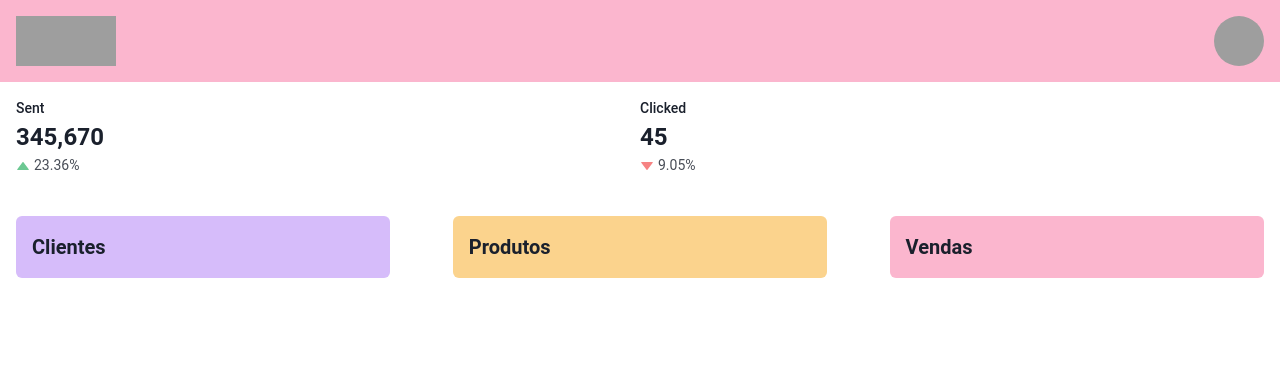
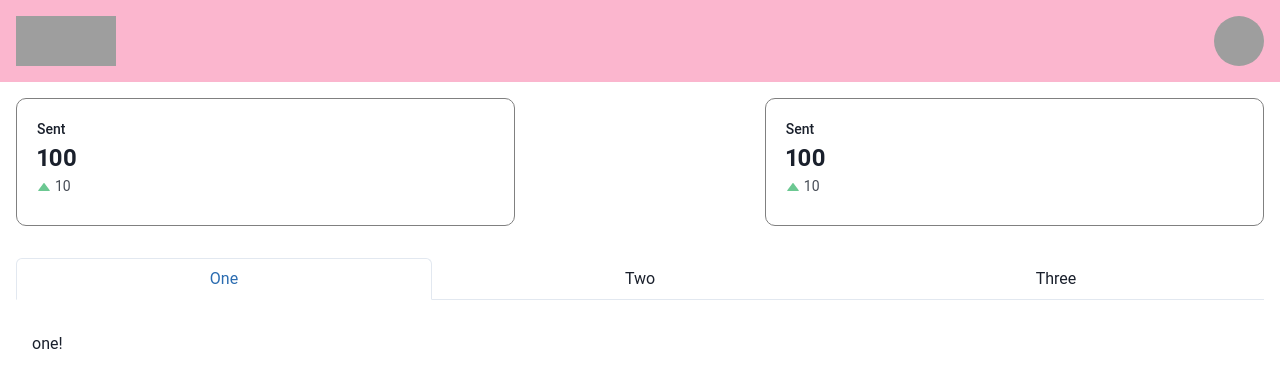
Before and after one commit to Lucas-E/finance-softex-front, a React (Vite) app: page /dashboard in a window 1280 px wide. Shown: the top 388 px of the page. Built offline with nearby package versions, Linux system fonts and the light colour scheme; grey boxes are pictures that could not be loaded; the HTML template or start-up script is replaced by a standard one.

Commit message:
adicionando dashboard

```diff
--- /dev/null
+++ b/src/components/StatCard.tsx
@@ -0,0 +1,32 @@
+import {
+	Stat,
+	StatLabel,
+	StatNumber,
+	StatHelpText,
+	StatArrow,
+    Box
+} from "@chakra-ui/react";
+const StatCard = ({
+	amount,
+	percentage,
+}: {
+	amount: number;
+	percentage: number;
+}) => {
+	return (
+		<>
+			<Box width={'40%'}>
+				<Stat p={5} border={"1px solid gray"} borderRadius={10}>
+					<StatLabel>Sent</StatLabel>
+					<StatNumber>{amount}</StatNumber>
+					<StatHelpText>
+						<StatArrow type="increase" />
+						{percentage}
+					</StatHelpText>
+				</Stat>
+			</Box>
+		</>
+	);
+};
+
+export default StatCard;
--- a/src/pages/Dashboard/Dashboard.tsx
+++ b/src/pages/Dashboard/Dashboard.tsx
@@ -1,11 +1,6 @@
-import { Box, Flex, Image, Text } from "@chakra-ui/react";
-import {
-	Stat,
-	StatLabel,
-	StatNumber,
-	StatHelpText,
-	StatArrow,
-} from "@chakra-ui/react";
+import { Box, Flex, Image } from "@chakra-ui/react";
+import StatCard from "../../components/StatCard";
+import { Tabs, TabList, TabPanels, Tab, TabPanel } from "@chakra-ui/react";
 
 const Dashboard = () => {
 	return (
@@ -21,43 +16,28 @@ const Dashboard = () => {
 				/>
 			</Flex>
 			<Flex p={4} justifyContent="space-between">
-					<Stat>
-						<StatLabel>Sent</StatLabel>
-						<StatNumber>345,670</StatNumber>
-						<StatHelpText>
-							<StatArrow type="increase" />
-							23.36%
-						</StatHelpText>
-					</Stat>
-
-					<Stat>
-						<StatLabel>Clicked</StatLabel>
-						<StatNumber>45</StatNumber>
-						<StatHelpText>
-							<StatArrow type="decrease" />
-							9.05%
-						</StatHelpText>
-					</Stat>
+				<StatCard amount={100} percentage={10} />
+				<StatCard amount={100} percentage={10} />
 			</Flex>
 			<Flex p={4} justify="space-between">
-				<Box bg="purple.200" p={4} borderRadius="md" flexBasis="30%">
-					<Text fontSize="xl" fontWeight="bold">
-						Clientes
-					</Text>
-					{/* Renderizar itens para clientes */}
-				</Box>
-				<Box bg="orange.200" p={4} borderRadius="md" flexBasis="30%">
-					<Text fontSize="xl" fontWeight="bold">
-						Produtos
-					</Text>
-					{/* Renderizar itens para produtos */}
-				</Box>
-				<Box bg="pink.200" p={4} borderRadius="md" flexBasis="30%">
-					<Text fontSize="xl" fontWeight="bold">
-						Vendas
-					</Text>
-					{/* Renderizar itens para vendas */}
-				</Box>
+				<Tabs isFitted variant="enclosed" width={'100%'}>
+					<TabList mb="1em">
+						<Tab>One</Tab>
+						<Tab>Two</Tab>
+                        <Tab>Three</Tab>
+					</TabList>
+					<TabPanels>
+						<TabPanel>
+							<p>one!</p>
+						</TabPanel>
+						<TabPanel>
+							<p>two!</p>
+						</TabPanel>
+                        <TabPanel>
+							<p>three!</p>
+						</TabPanel>
+					</TabPanels>
+				</Tabs>
 			</Flex>
 		</Box>
 	);
```
